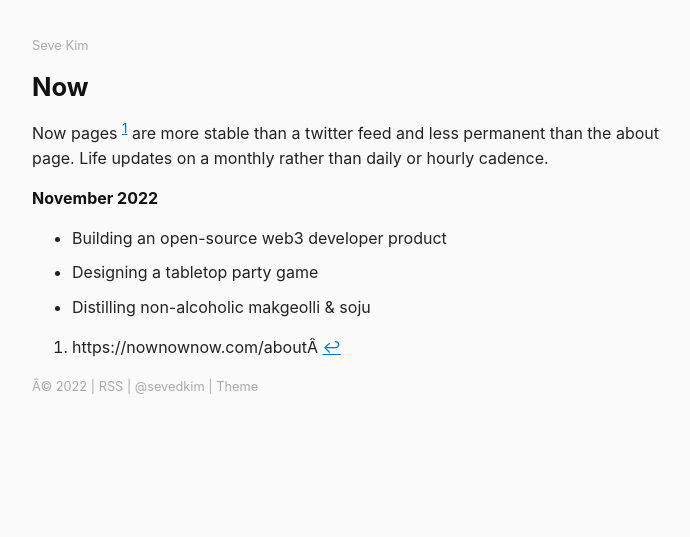
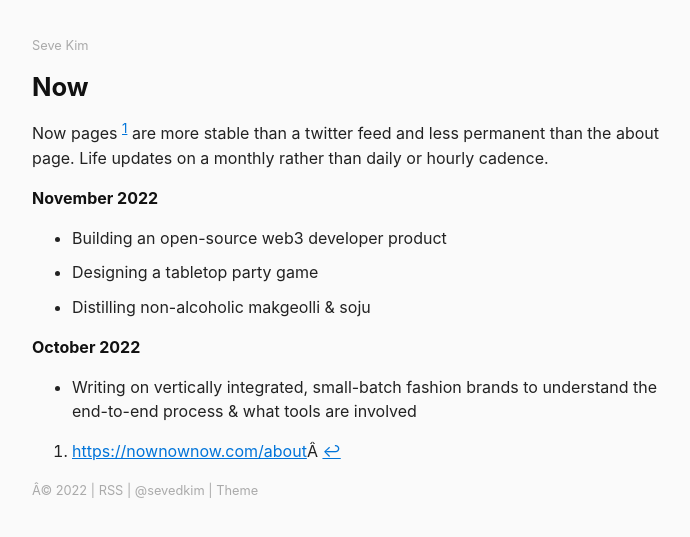
Before and after one commit to sevedkim/sevedkim.github.io, a Jekyll site: the page built from now.md, in a window 1280 px wide. Shown: the top 537 px of the page, without its empty margins (288-978 px from the left). Built offline with Jekyll 4.4.1, drawn with Linux system fonts in a browser that asks for light colours.

Commit message:
Updated now page with October & fixed mispelling in unapologetic post

```diff
--- a/now.md
+++ b/now.md
@@ -10,4 +10,7 @@ Now pages [^1] are more stable than a twitter feed and less permanent than the a
 * Designing a tabletop party game
 * Distilling non-alcoholic makgeolli & soju
 
-[^1]: https://nownownow.com/about
+**October 2022**
+* Writing on vertically integrated, small-batch fashion brands to understand the end-to-end process & what tools are involved
+
+[^1]: <https://nownownow.com/about>
```
Also changed, not shown: _posts/2021-05-07-unapologetic-style.md (+1 -1 lines).
